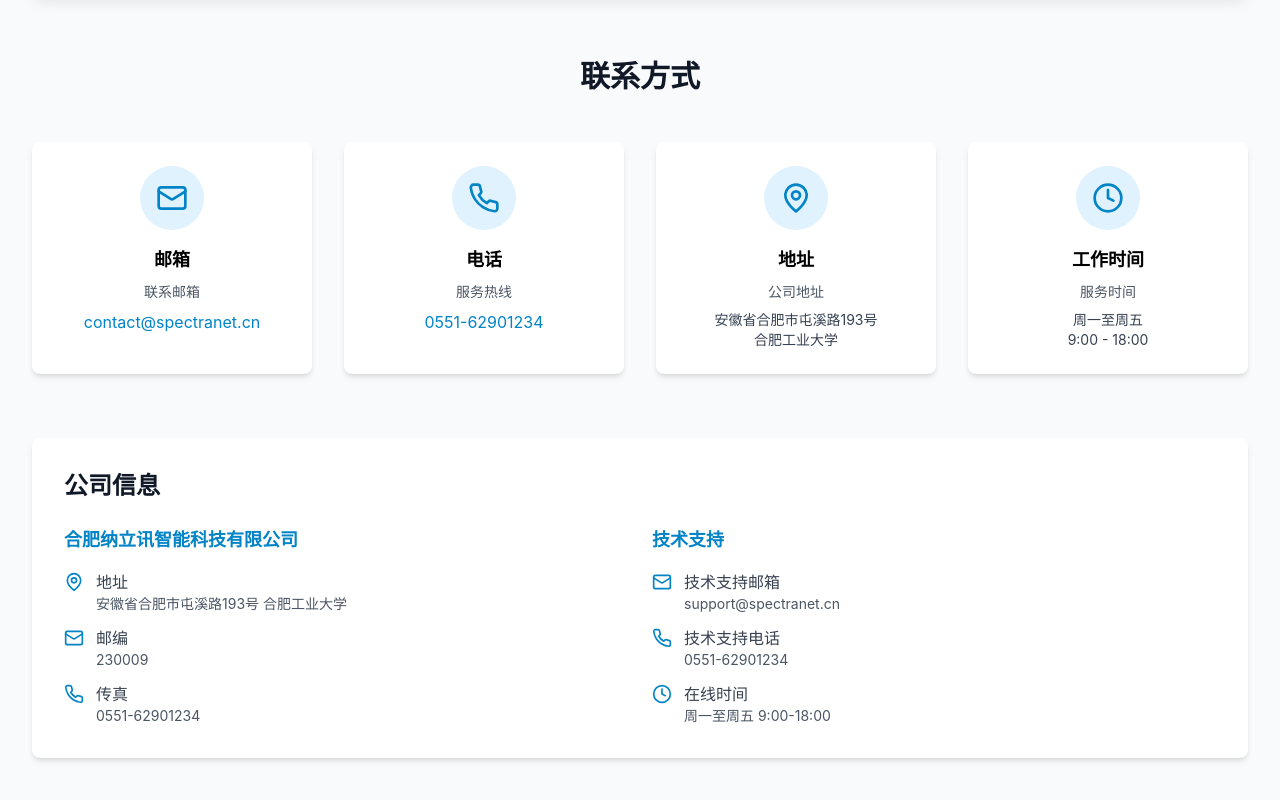
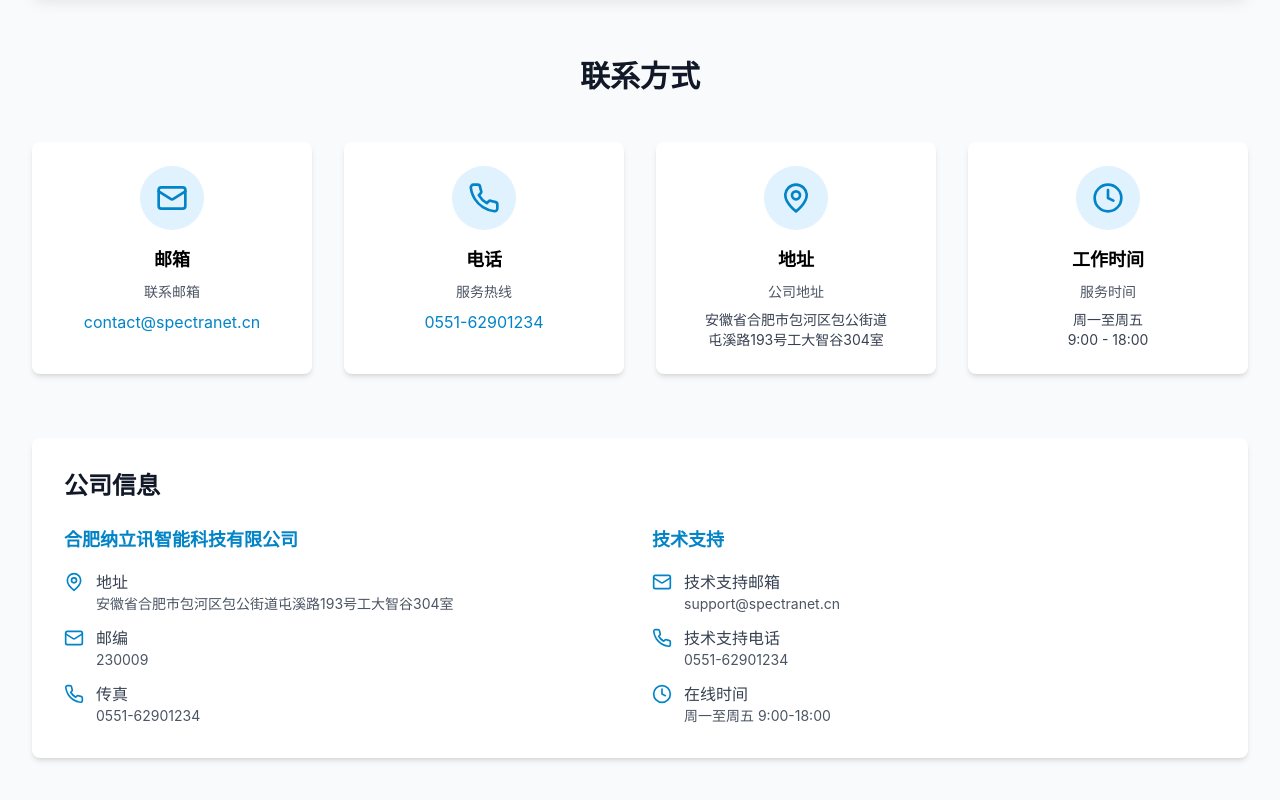
Before and after one commit to Charlie-9527/spectranet, a React (Vite) app in the folder frontend/: page /contact in a window 1280 px wide. Shown: the part 570-1370 px from the top of the page. Built offline with nearby package versions, Linux system fonts and the light colour scheme; no server answers.

Commit message:
Update: Change company address to Gongda Zhigu 304

```diff
--- a/frontend/src/pages/Contact.tsx
+++ b/frontend/src/pages/Contact.tsx
@@ -71,8 +71,8 @@ export default function Contact() {
             <h3 className="text-lg font-semibold mb-2">地址</h3>
             <p className="text-gray-600 text-sm mb-2">公司地址</p>
             <p className="text-gray-700 text-sm">
-              安徽省合肥市屯溪路193号<br />
-              合肥工业大学
+              安徽省合肥市包河区包公街道<br />
+              屯溪路193号工大智谷304室
             </p>
           </div>
 
@@ -103,7 +103,7 @@ export default function Contact() {
                   <MapPin className="h-5 w-5 text-primary-600 mr-3 mt-0.5 flex-shrink-0" />
                   <div>
                     <p className="font-medium">地址</p>
-                    <p className="text-sm text-gray-600">安徽省合肥市屯溪路193号 合肥工业大学</p>
+                    <p className="text-sm text-gray-600">安徽省合肥市包河区包公街道屯溪路193号工大智谷304室</p>
                   </div>
                 </div>
                 <div className="flex items-start">
```
